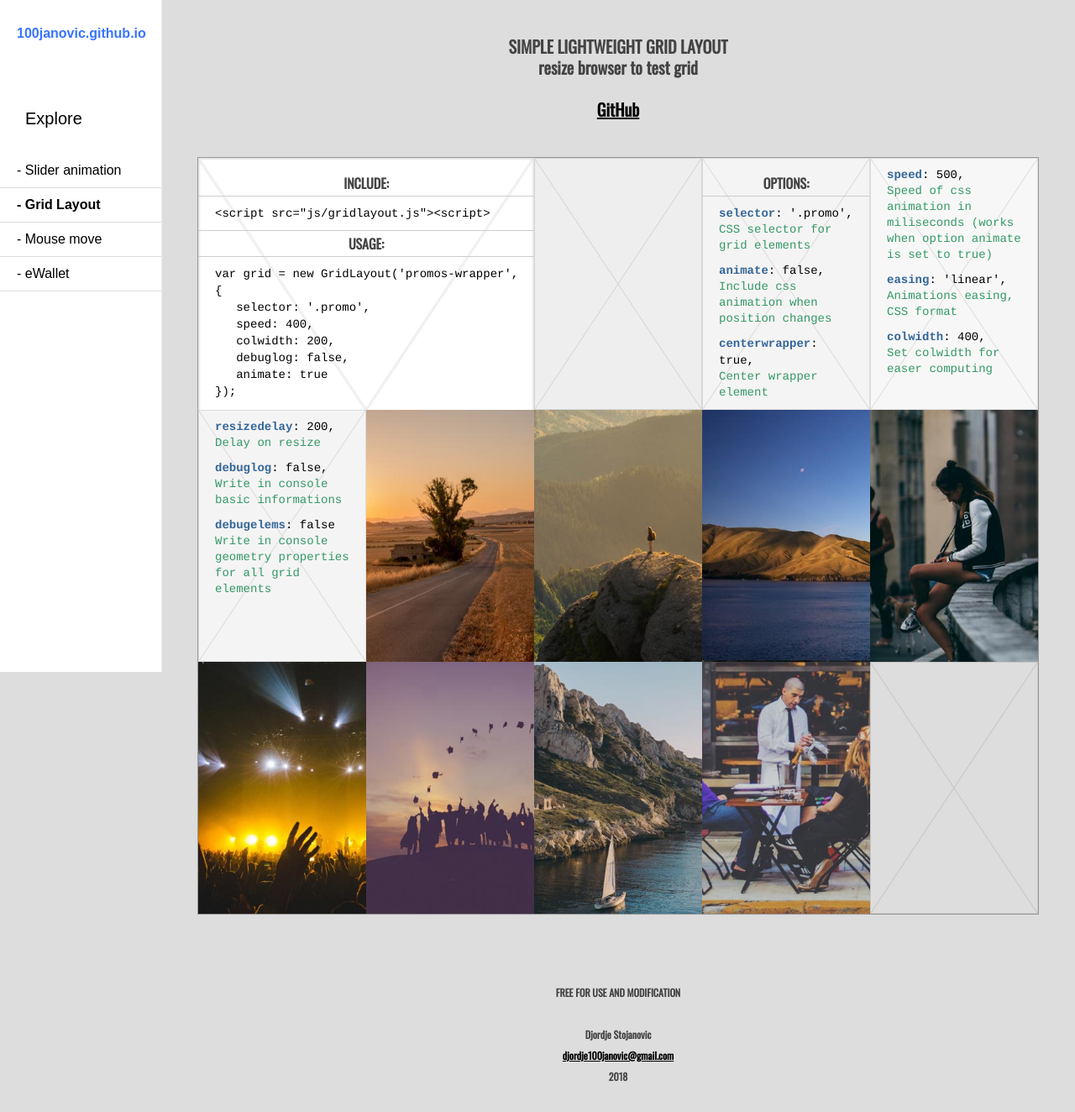
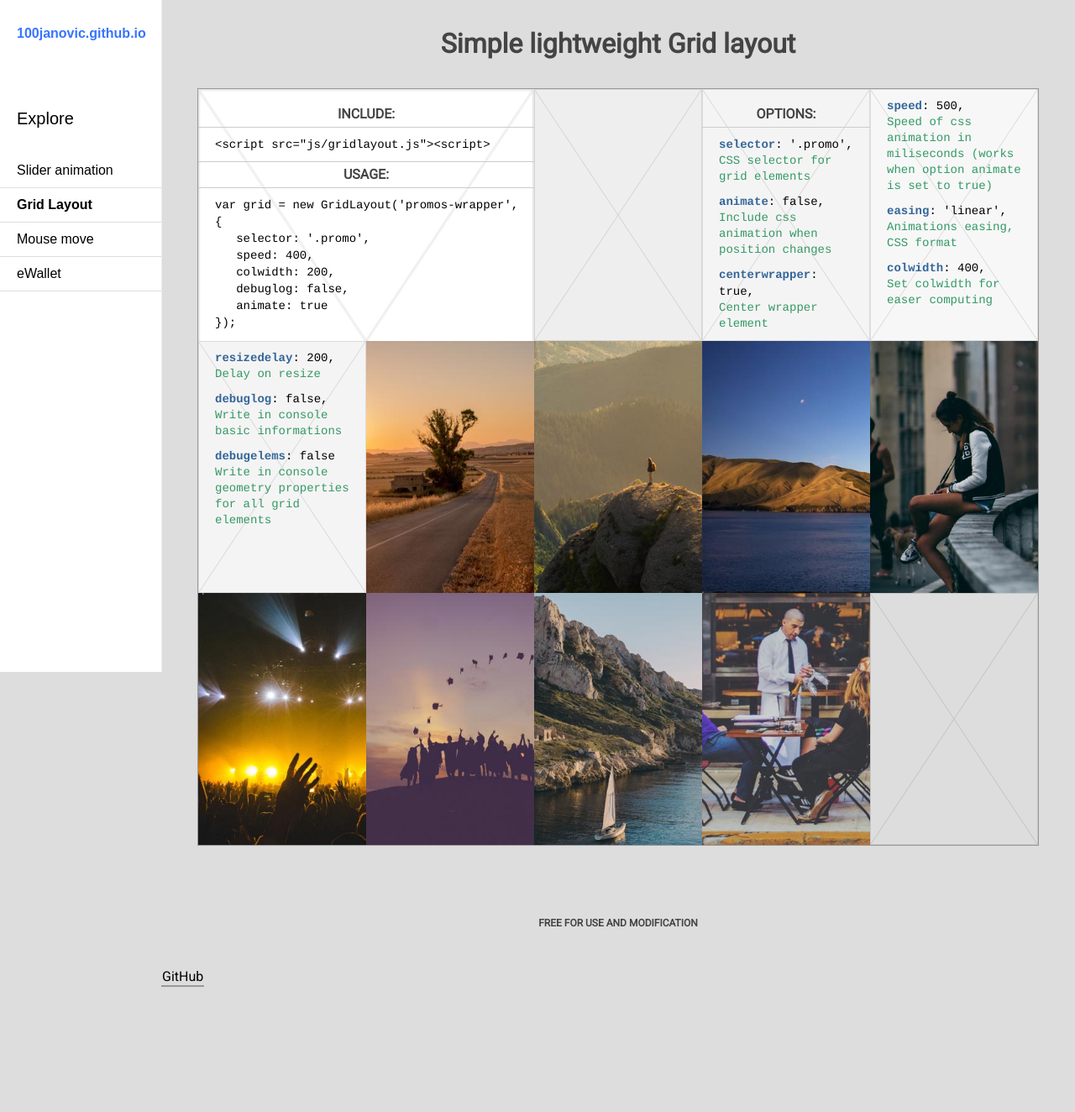
Before and after one commit to 100janovic/100janovic.github.io, a website: page projects/grid/index.html in a window 1280 px wide. Shown: the whole page at 84% size. After the commit the page ends 1175 px from the top, so only its background shows below. Drawn offline with nearby package versions, Linux system fonts and the light colour scheme.

Commit message:
styles update.

```diff
--- a/projects/ewallet/index.html
+++ b/projects/ewallet/index.html
@@ -3,12 +3,12 @@
 <head>
 	<title>eWallet</title>
 	<link rel="stylesheet" type="text/css" href="css/lightgallery.min.css">
-	<link href="https://fonts.googleapis.com/css?family=Oswald" rel="stylesheet">
+	<link href="https://fonts.googleapis.com/css?family=Roboto" rel="stylesheet">
 	<link rel="stylesheet" type="text/css" href="../projects.css">
 	<style type="text/css">
 		body{
 			background-color: #ddd;
-			font-family: 'Oswald', sans-serif;
+			font-family: 'Roboto', sans-serif;
 		}
 		.container{
 			width: 90%;
@@ -52,7 +52,7 @@
 		}
 		p{
 			text-align: center;
-			font-size: 18px;
+			font-size: 16px;
 		}
 		h2.left,
 		p.left{
@@ -69,7 +69,7 @@
 		}
 
 		ul a{
-			font-size: 22px;
+			font-size: 16px;
 		}
 		.footer{
 			display: block;
@@ -104,7 +104,7 @@
 <div class="projects-nav"></div>
 <div class="projects-wrapp">
 
-<h2>eWallet</h2>
+<h1 class="project-title">eWallet</h1>
 <p>Monitor your incomes and expenses.</p>
 <br/>
 
@@ -136,13 +136,6 @@
 	</p>
 	<br/>
 	<br/>
-	<p>
-		Djordje Stojanovic
-		<br><br>
-		<a href="mailto: djordje100janovic@gmail.com">djordje100janovic@gmail.com</a>
-		<br/>
-		<a href="https://100janovic.github.io/" target="_blank">github.com/100janovic</a>
-	</p>
 </div>
 
 
--- a/projects/grid/index.html
+++ b/projects/grid/index.html
@@ -4,24 +4,24 @@
 <head>
     <title>Simple grid layout</title>
     <link rel="stylesheet" type="text/css" href="styles.css">
-    <link href="https://fonts.googleapis.com/css?family=Oswald" rel="stylesheet">
+    <link href="https://fonts.googleapis.com/css?family=Roboto" rel="stylesheet">
     <link rel="stylesheet" type="text/css" href="../projects.css">
     <link rel="stylesheet" type="text/css" href="styles.css">
     <style type="text/css">
         body{
             background-color: #ddd;
-            font-family: 'Oswald', sans-serif;
+            font-family: 'Roboto', sans-serif;
         }
         a,
         p a,
         ul a{
             color: #000;
-            text-decoration: underline;
+            text-decoration: none;
         }
         a:hover,
         ul a:hover,
         p a:hover{
-            text-decoration: none;
+            text-decoration: underline;
         }
         .promo{
             background-size: cover;
@@ -36,12 +36,9 @@
     <div class="projects-wrapp">
 
     <div id="container_grid-H">
-        <h1>
-            SIMPLE LIGHTWEIGHT GRID LAYOUT
-            <br/>resize browser to test grid
-            <br/><br/>
-            <a href="https://github.com/100janovic/gridlayout" target="_blank">GitHub</a>
-        </h1>
+        <h1 class="project-title">Simple lightweight Grid layout</h1>
+
+
         <div id="promos-wrapper-intro">
             <div class="promo promo-active double" style="background-color:#fff">
                 <div class="text-paragraph" style="padding-top: 20px;border-top: none">INCLUDE:</div>
@@ -113,10 +110,11 @@
     <h2 style="font-size: 12px;">
         <span style="text-transform: uppercase">free for use and modification</span>
         <br/>
-        <br/> Djordje Stojanovic
-        <br/> <a href="mailto:djordje100janovic@gmail.com">djordje100janovic@gmail.com</a>
-        <br/>2018
     </h2>
+
+    <footer>
+        <a href="https://github.com/100janovic/gridlayout" target="_blank">GitHub</a>
+    </footer>
 
 </div>
 
--- a/projects/mousemove/css/app.css
+++ b/projects/mousemove/css/app.css
@@ -1,5 +1,5 @@
 body {
-    font-family: 'Shadows Into Light', cursive;
+    font-family: 'Roboto', cursive;
     background-color: #eee;
 }
 
--- a/projects/projects.css
+++ b/projects/projects.css
@@ -31,8 +31,22 @@
     font-size: 16px;
 }
 
+.projects-nav a span {
+    transition: all 0.2s;
+    border-bottom: 2px solid transparent;
+}
+
+.projects-nav a:hover {
+    text-decoration: none;
+}
+
 .projects-nav a:hover span {
-    text-decoration: underline;
+    text-decoration: none;
+    border-bottom: 2px solid #000;
+}
+
+.projects-nav a:first-child:hover span {
+    border-bottom: 2px solid #3774ff;
 }
 
 .projects-nav a.active {
@@ -42,7 +56,7 @@
 
 .projects-nav .projects-title {
     font-family: sans-serif;
-    padding: 30px;
+    padding: 30px 20px;
     margin: 0px;
     font-size: 20px;
 }
@@ -55,3 +69,23 @@
     top: 0px;
     z-index: 1;
 }
+
+.projects-wrapp .project-title {
+    text-align: center;
+    font-size: 32px;
+    margin: 0px;
+    padding: 40px 0px 40px 0px;
+}
+
+footer a{
+    color: #000;
+    text-decoration: none;
+    position: relative;
+    display: inline-block;
+    padding: 1px;
+    border-bottom: 2px solid #999;
+}
+
+footer a:hover {
+    border-bottom: 2px solid #000;
+}
--- a/projects/projects.js
+++ b/projects/projects.js
@@ -55,7 +55,7 @@ var initNav = function() {
         } else {
             isActive = '';
         }
-        html += '<a href="' + item.url + '" class="' + isActive + '">- <span>' + item.label + '</span></a>';
+        html += '<a href="' + item.url + '" class="' + isActive + '"><span>' + item.label + '</span></a>';
     });
 
     navEl.innerHTML = html;
```
Also changed, not shown: projects/mousemove/index.html (+3 -3 lines), projects/slideranimation/index.html (+3 -10 lines).
